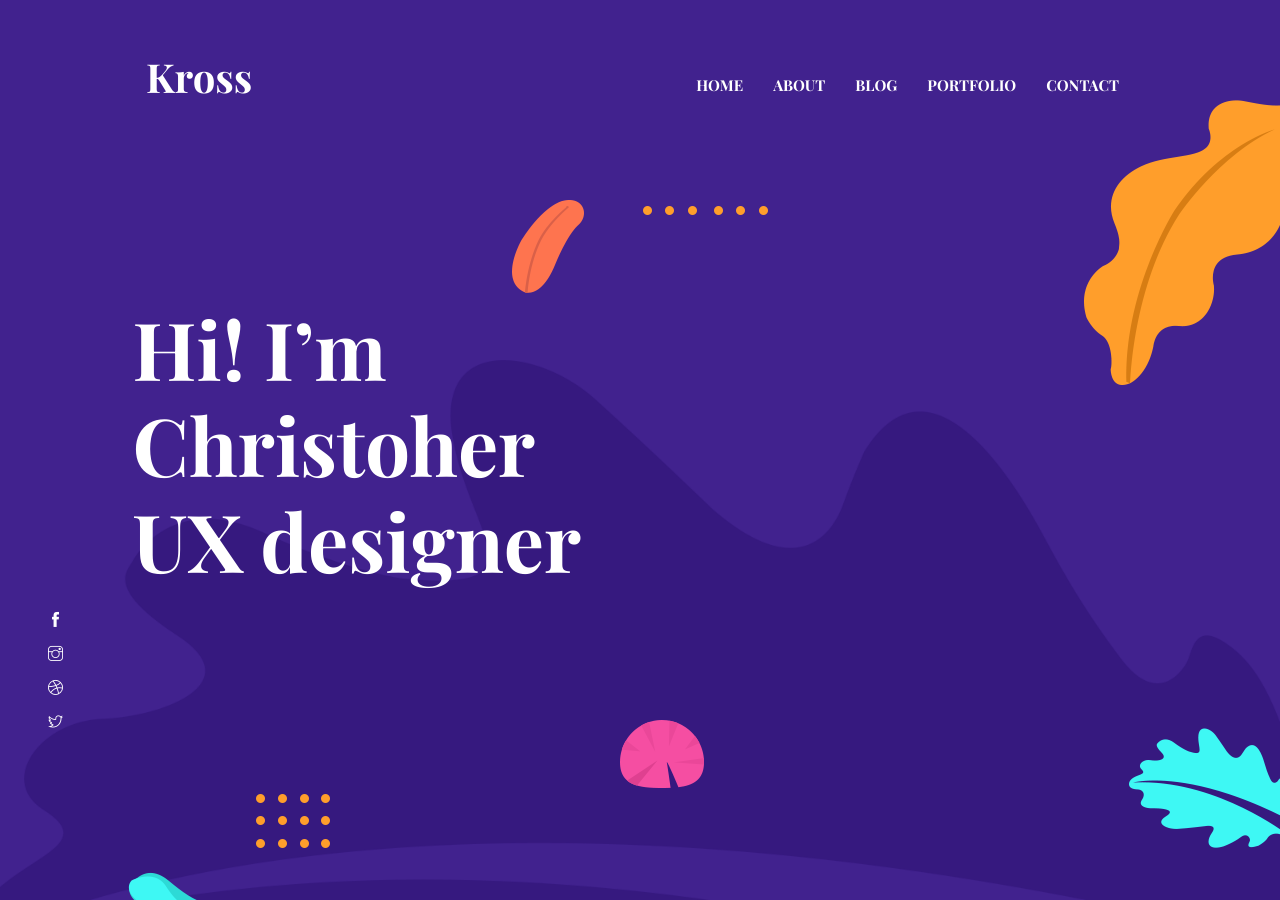
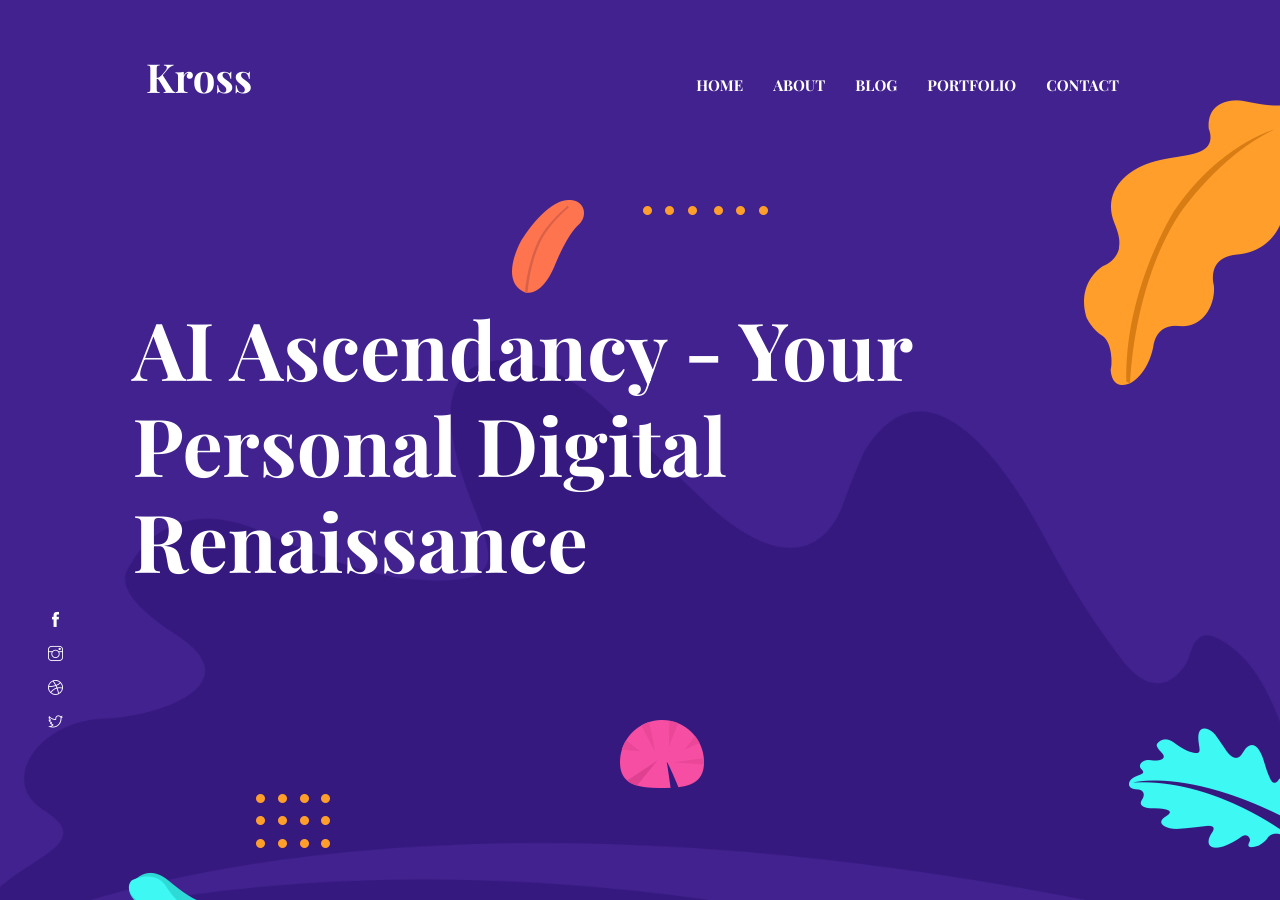
Before and after one commit to gera3d/bears_v3, a Jekyll site: the page built from index.html, in a window 1280 px wide and 900 px high. Built offline with Jekyll 4.4.1, drawn with Linux system fonts in a browser that asks for light colours.

Commit message:
Update settings.yml
update title

```diff
--- a/_data/settings.yml
+++ b/_data/settings.yml
@@ -36,7 +36,7 @@ disqus-identifier: # Add your shortname for Disqus Comment. For example mr-brown
 # Hero Section
 
 hero:
-  hero-title: Hi! I’m <br> Christoher <br> UX designer
+  hero-title: AI Ascendancy - Your Personal Digital Renaissance
 
 social:
   - { icon: "ti-facebook", link: "#" }
```
